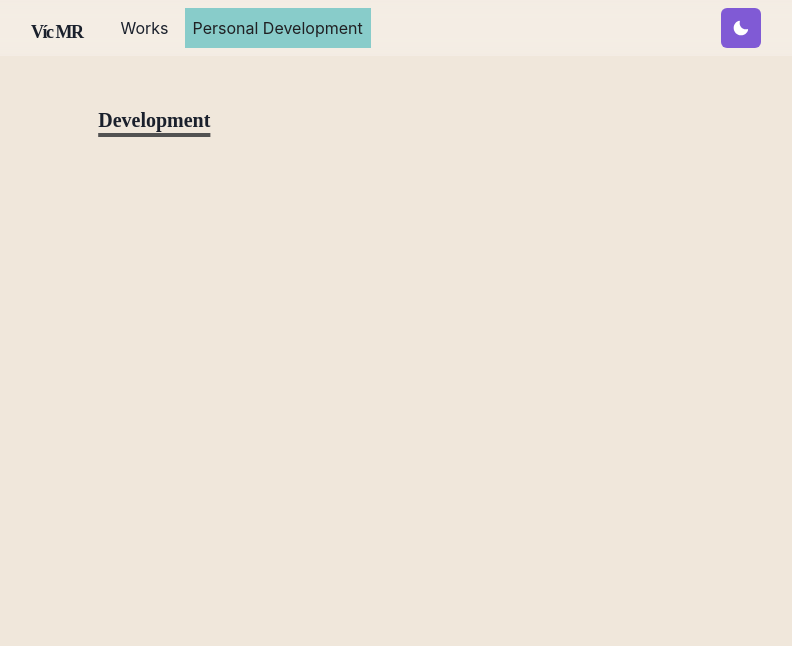
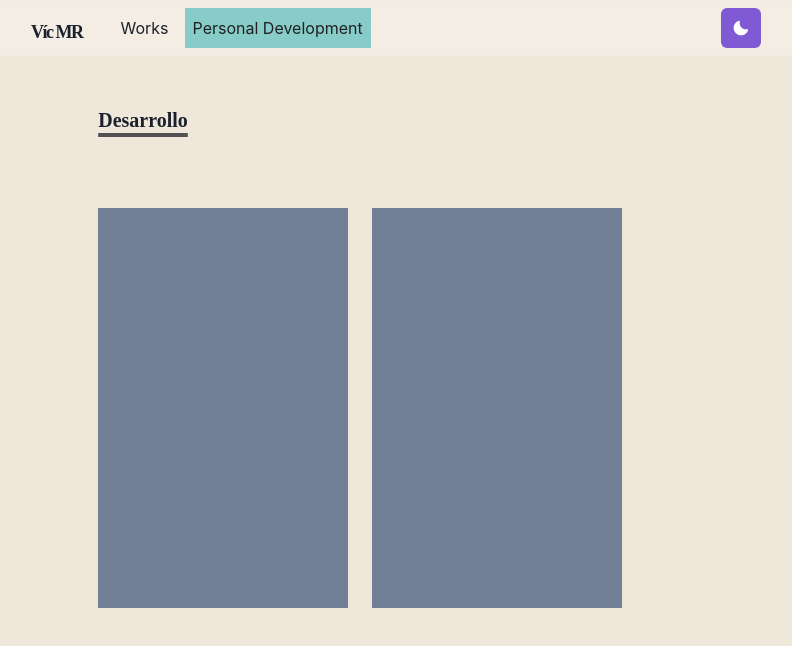
Before and after one commit to AppDeveloperVM/portfolio, a Next.js app: page /develop in a window 1280 px wide. Shown: the top 646 px of the page, without its empty margins (255-1047 px from the left). Built offline with nearby package versions, Linux system fonts and the light colour scheme; a web font is replaced by a local one.

Commit message:
Update develop.js

```diff
--- a/pages/develop.js
+++ b/pages/develop.js
@@ -11,8 +11,15 @@ const Develop = () => {
         <SimpleGrid mt="10" spacing={5}>
 
         <Heading as="h3" variant="section-title" size="md" textDecoration="underline">
-            Development
+            Desarrollo
         </Heading>
+
+        <Stack direction={["column", "row"]} spacing="24px" mt="10">
+            <Box w="250px" h="400px"  bg="gray.500" flexBasis={{ base: "50%", xs: "100%" }}>
+            </Box>
+            <Box w="250px" h="400px"  bg="gray.500" flexBasis={{ base: "50%", xs: "100%" }}>
+            </Box>
+        </Stack>
 
         </SimpleGrid>
         </Section>
```
